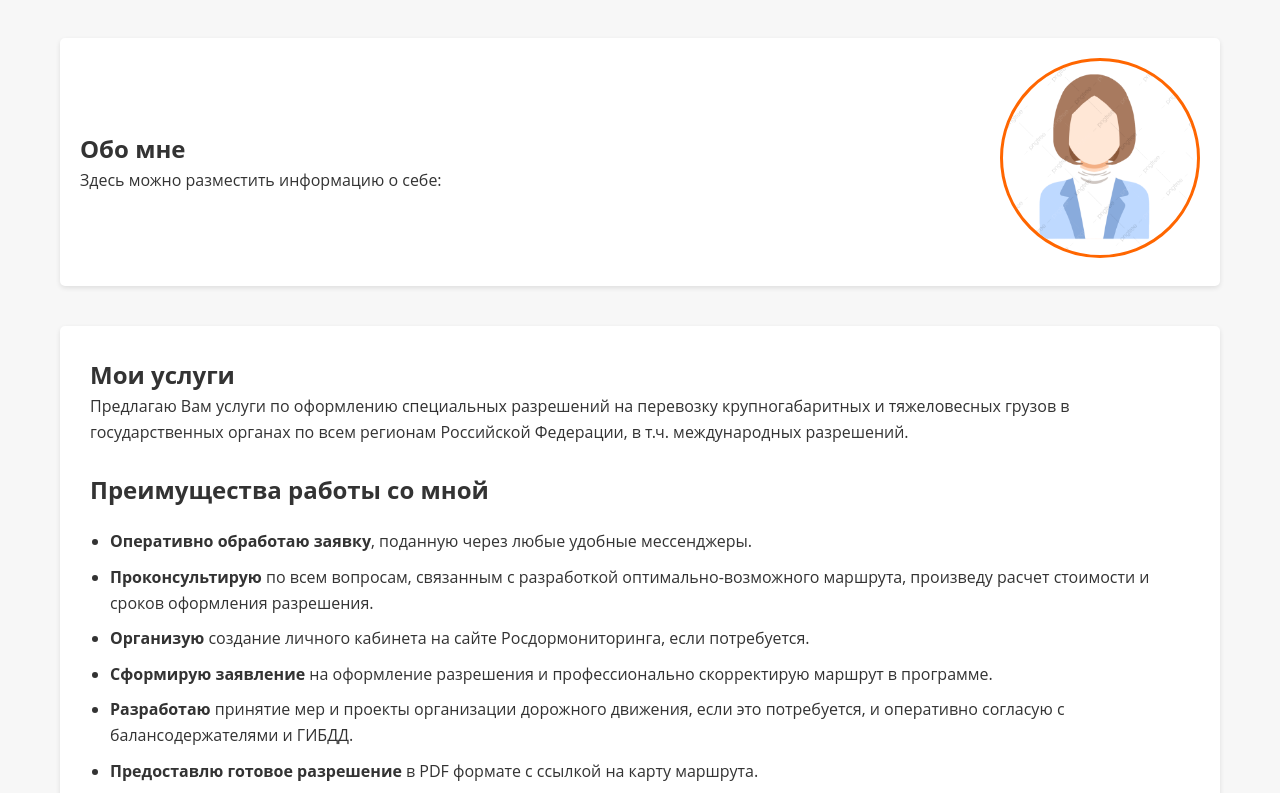
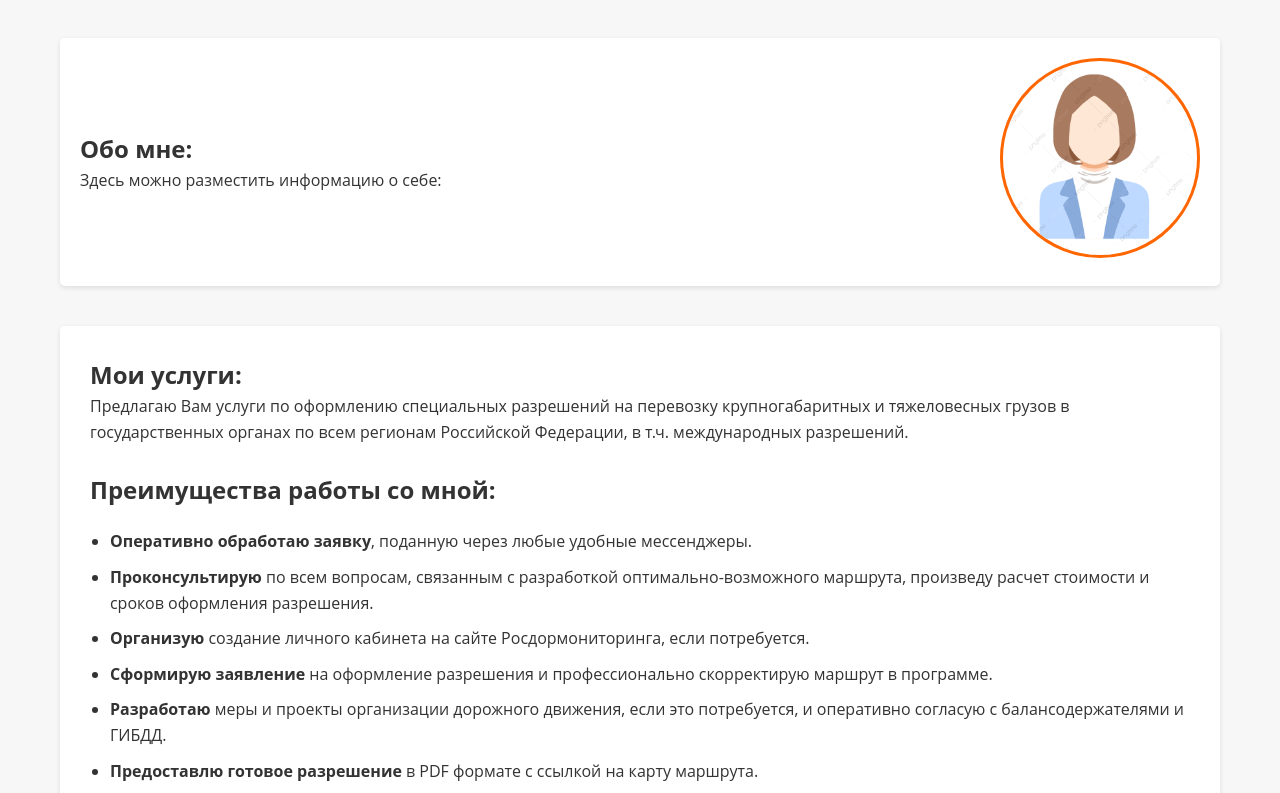
Before and after one commit to oliviesalat/LandingPage, a plain HTML site: page index.html in a window 1280 px wide. Shown: the part 507-1300 px from the top of the page. Drawn offline with Linux system fonts and the light colour scheme.

Commit message:
update offer section

```diff
--- a/index.html
+++ b/index.html
@@ -28,7 +28,7 @@
 <div class="container">
     <section class="resume">
         <div class="resume-text">
-            <h2>Обо мне</h2>
+            <h2>Обо мне:</h2>
             <p>
                 Здесь можно разместить информацию о себе:
             </p>
@@ -39,15 +39,15 @@
     </section>
 
     <section class="offer" id="offer">
-        <h2><strong>Мои услуги</strong></h2>
+        <h2><strong>Мои услуги:</strong></h2>
         <p>Предлагаю Вам услуги по оформлению специальных разрешений на перевозку крупногабаритных и тяжеловесных грузов в государственных органах по всем регионам Российской Федерации, в т.ч. международных разрешений.</p><br>
-        <h2>Преимущества работы со мной</h2>
+        <h2>Преимущества работы со мной:</h2>
         <ul>
             <li><strong>Оперативно обработаю заявку</strong>, поданную через любые удобные мессенджеры.</li>
             <li><strong>Проконсультирую</strong> по всем вопросам, связанным с разработкой оптимально-возможного маршрута, произведу расчет стоимости и сроков оформления разрешения.</li>
             <li><strong>Организую</strong> создание личного кабинета на сайте Росдормониторинга, если потребуется.</li>
             <li><strong>Сформирую заявление</strong> на оформление разрешения и профессионально скорректирую маршрут в программе.</li>
-            <li><strong>Разработаю</strong> принятие мер и проекты организации дорожного движения, если это потребуется, и оперативно согласую с балансодержателями и ГИБДД.</li>
+            <li><strong>Разработаю</strong> меры и проекты организации дорожного движения, если это потребуется, и оперативно согласую с балансодержателями и ГИБДД.</li>
             <li><strong>Предоставлю готовое разрешение</strong> в PDF формате с ссылкой на карту маршрута.</li>
         </ul>
         <p>Доверяя оформление разрешения специалисту с многолетним опытом работы в данной сфере, Вы экономите своё время и получаете готовый документ в более быстрые сроки.</p>
```
